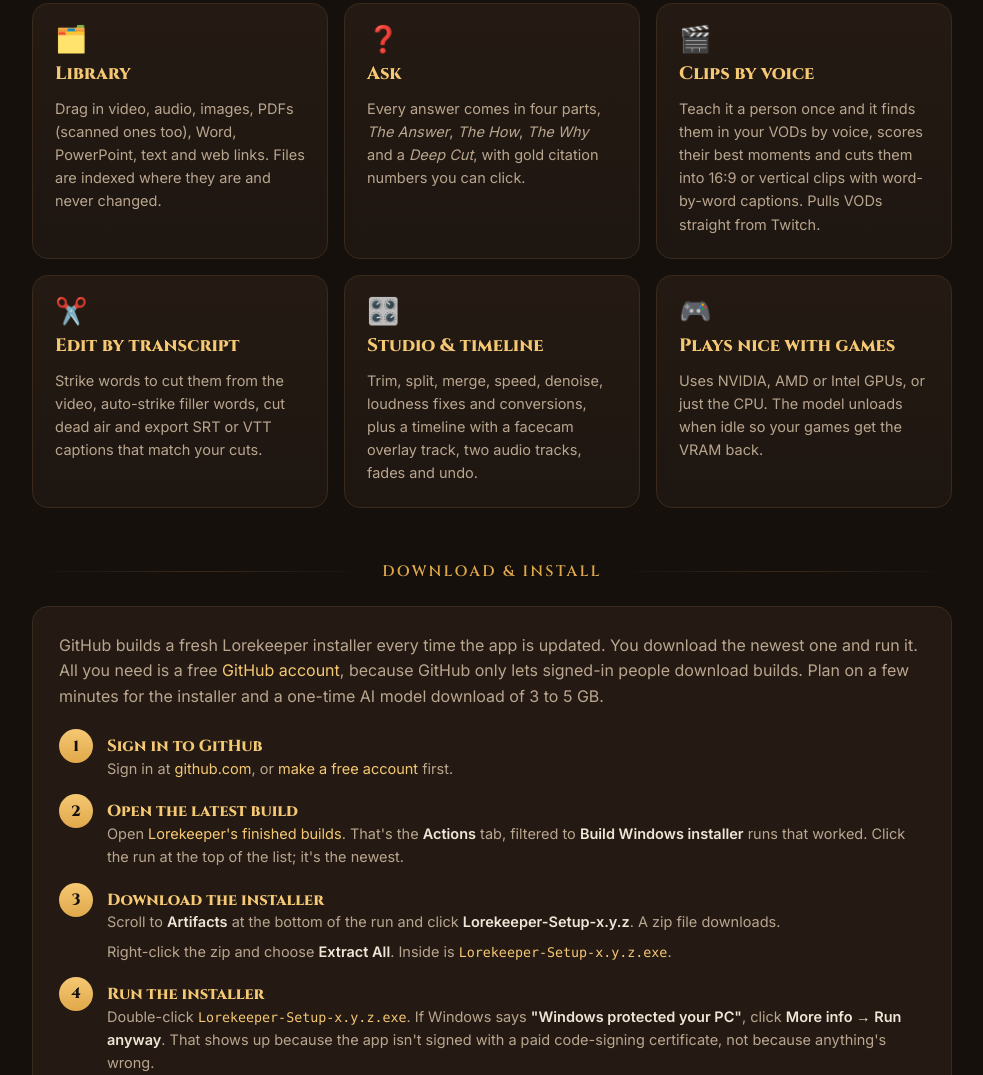
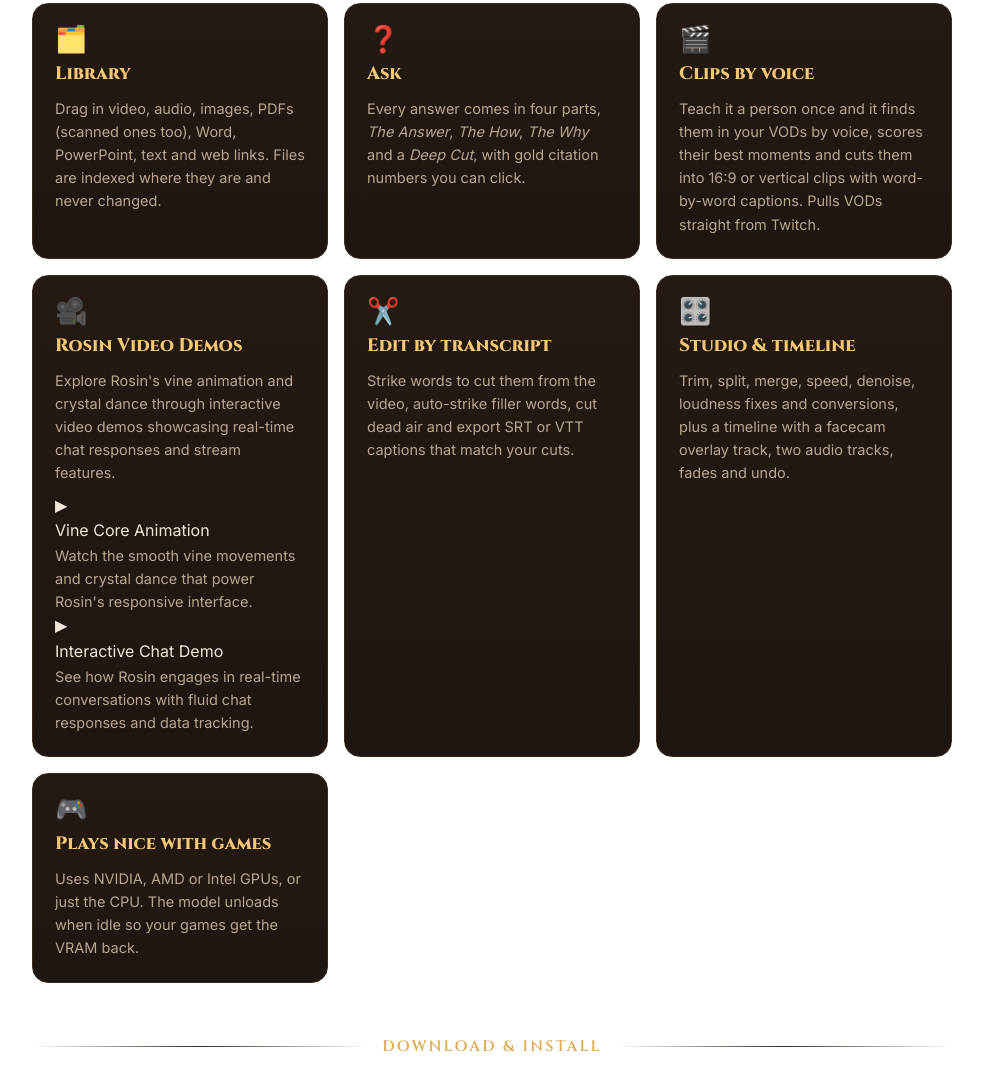
Before and after one commit to sheastolp/tavernworks, a plain HTML site: page lorekeeper/index.html in a window 1280 px wide. Shown: the part 949-2024 px from the top of the page, without its empty margins (148-1131 px from the left). Drawn offline with Linux system fonts and the light colour scheme.

Commit message:
Rosin: Rosin video demos showcase
Asked: Create video demos showcasing Rosin's vine animation and interactive chat capabilities
Drafted by Rosin on the laptop (Huihui-Qwen3.5-35B-A3B-abliterated).

```diff
--- a/lorekeeper/index.html
+++ b/lorekeeper/index.html
@@ -17,6 +17,7 @@
      --bg:#15100c; --bg2:#1e1611; --card:#241a13; --line:#3a2a1d;
      --text:#f1e6d6; --muted:#b9a68f; --gold:#e0a84a; --gold2:#f5c873;
      --ember:#c9572b; --green:#7fb069; --twitch:#9146ff; --lore:#9b7bd4;
+     --rosin:#a8d5ba; --rosin-dark:#5a8f73;
    }
    *{box-sizing:border-box;margin:0;padding:0}
    html{scroll-behavior:smooth}
@@ -24,6 +25,7 @@
      font-family:Inter,system-ui,sans-serif;color:var(--text);line-height:1.6;
      background:
        radial-gradient(ellipse 80% 50% at 50% -10%, rgba(155,123,212,.16), transparent 70%),
+       radial-gradient(ellipse 60% 40% at 50% 100%, rgba(168,213,186,.12), transparent 80%);
       radial-gradient(ellipse 60% 40% at 50% 110%, rgba(201,87,43,.12), transparent 70%),
       var(--bg);
     min-height:100vh;
@@ -173,6 +175,27 @@
       <p>Teach it a person once and it finds them in your VODs by voice, scores their best moments and cuts them into 16:9 or vertical clips with word-by-word captions. Pulls VODs straight from Twitch.</p>
     </div>
      <div class="card">
+       <div class="icon">🎥</div>
+       <h3>Rosin Video Demos</h3>
+       <p>Explore Rosin's vine animation and crystal dance through interactive video demos showcasing real-time chat responses and stream features.</p>
+       <div class="video-grid">
+         <div class="video-item">
+           <div class="video-placeholder">
+             <div class="play-icon">▶</div>
+             <span class="video-title">Vine Core Animation</span>
+           </div>
+           <p class="video-desc">Watch the smooth vine movements and crystal dance that power Rosin's responsive interface.</p>
+         </div>
+         <div class="video-item">
+           <div class="video-placeholder">
+             <div class="play-icon">▶</div>
+             <span class="video-title">Interactive Chat Demo</span>
+           </div>
+           <p class="video-desc">See how Rosin engages in real-time conversations with fluid chat responses and data tracking.</p>
+         </div>
+       </div>
+     </div>
+     <div class="card">
        <div class="icon">✂️</div>
        <h3>Edit by transcript</h3>
        <p>Strike words to cut them from the video, auto-strike filler words, cut dead air and export SRT or VTT captions that match your cuts.</p>
```
Lines whose indentation alone changed are shown as unchanged.
